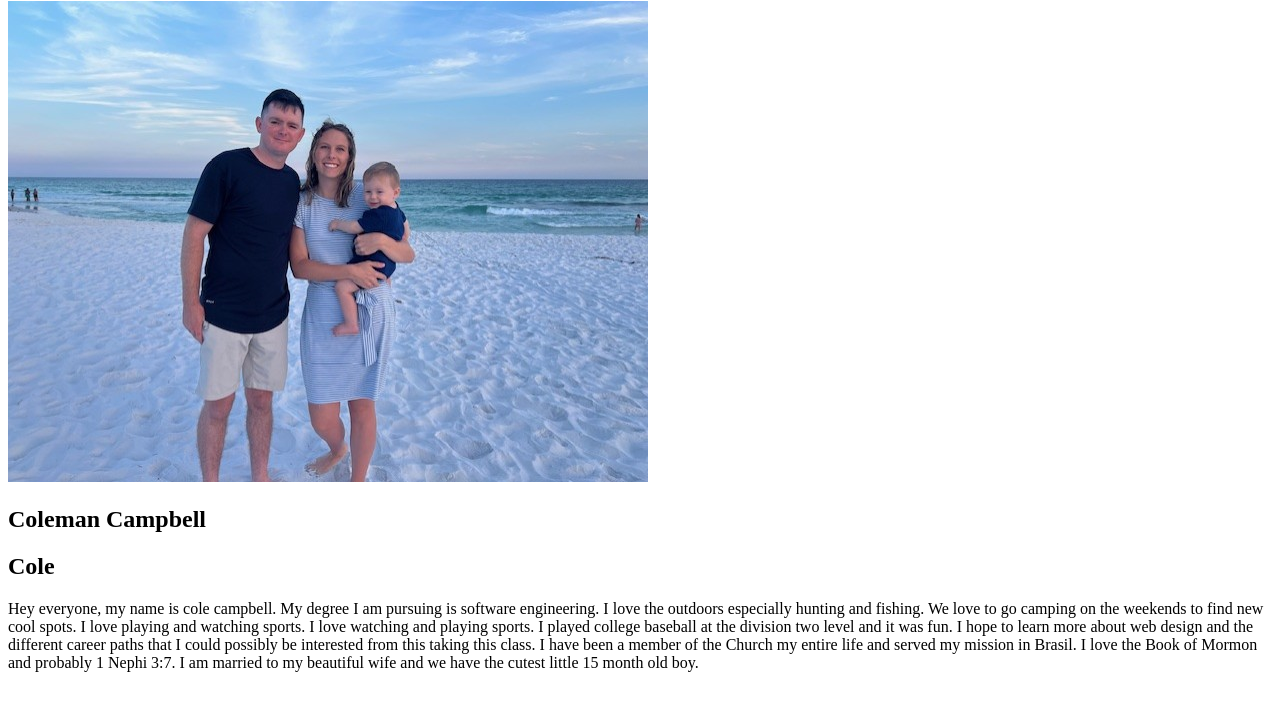
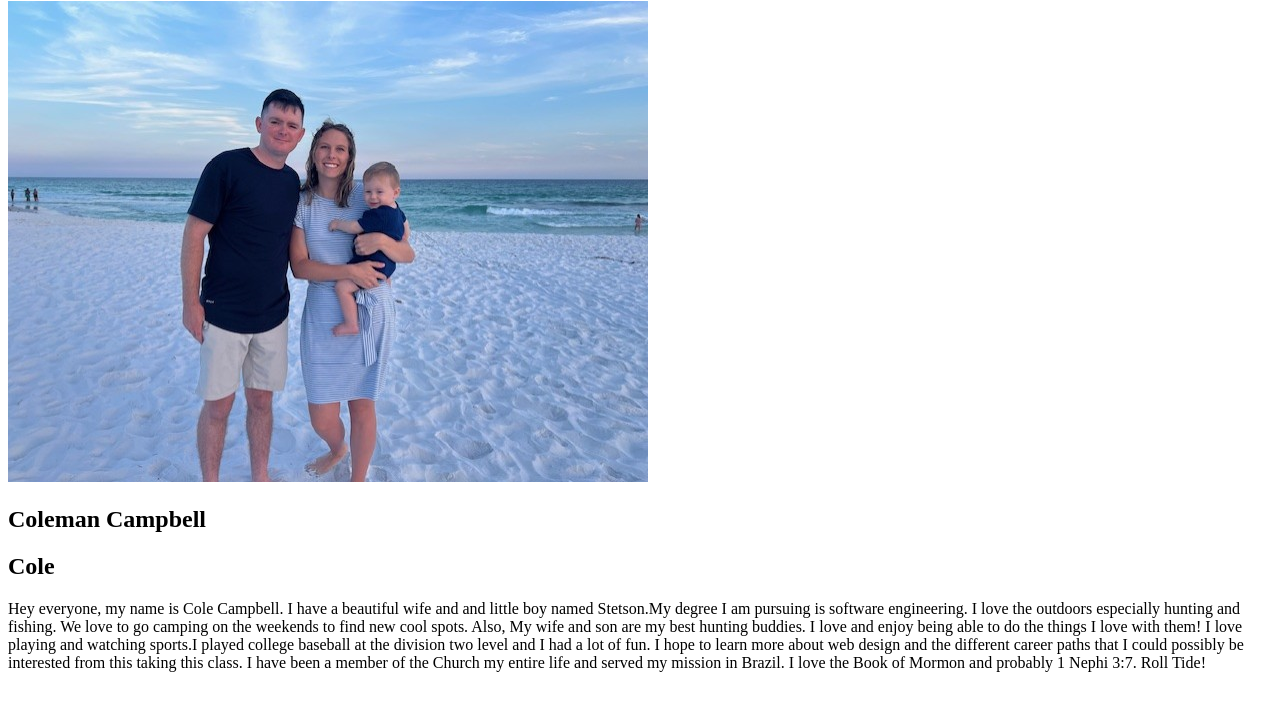
Before and after one commit to Campbell26/wdd-130, a plain HTML site: page aboutme/index.html in a window 1280 px wide. Shown: the part 79-790 px from the top of the page. Drawn offline with Linux system fonts and the light colour scheme.

Commit message:
fixed grammer

```diff
--- a/aboutme/index.html
+++ b/aboutme/index.html
@@ -11,11 +11,12 @@
     <img alt="Image of me?" src="images/family1.jpg" >
     <h2>Coleman Campbell</h2>
     <h2>Cole</h2>
-    <p>Hey everyone, my name is cole campbell. My degree I am pursuing is software engineering.
-        I love the outdoors especially hunting and fishing. We love to go camping on the weekends to find new cool spots.
-         I love playing and watching sports. I love watching and playing sports. I played college baseball at the division two level and it was fun.
+    <p>Hey everyone, my name is Cole Campbell. I have a beautiful wife and and little boy named Stetson.My degree I am pursuing is software engineering.
+         I love the outdoors especially hunting and fishing. We love to go camping on the weekends to find new cool spots.
+         Also, My wife and son are my best hunting buddies. I love and enjoy being able to do the things I love with them!
+         I love playing and watching sports.I played college baseball at the division two level and I had a lot of fun.
          I hope to learn more about web design and the different career paths that I could possibly be interested from this taking this class.
-         I have been a member of the Church my entire life and served my mission in Brasil. I love the Book of Mormon and probably 1 Nephi 3:7.
-         I am married to my beautiful wife and we have the cutest little 15 month old boy.</p>
+         I have been a member of the Church my entire life and served my mission in Brazil. I love the Book of Mormon and probably 1 Nephi 3:7.
+         Roll Tide!</p>
 </body>
 </html>
```
Also changed, not shown: wwr/site-plan-rafting.html (+1 -1 lines).
